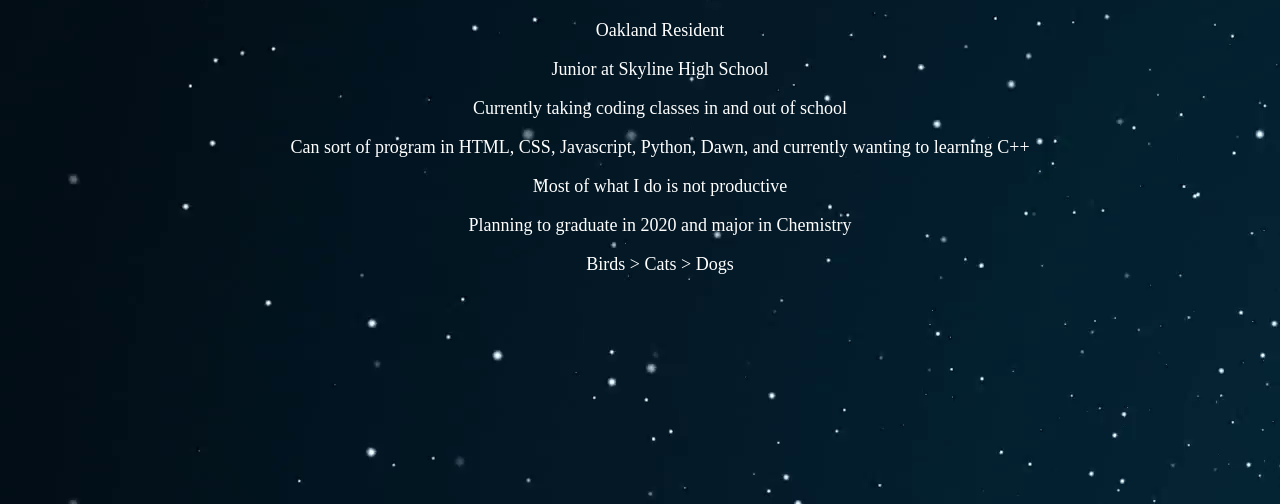
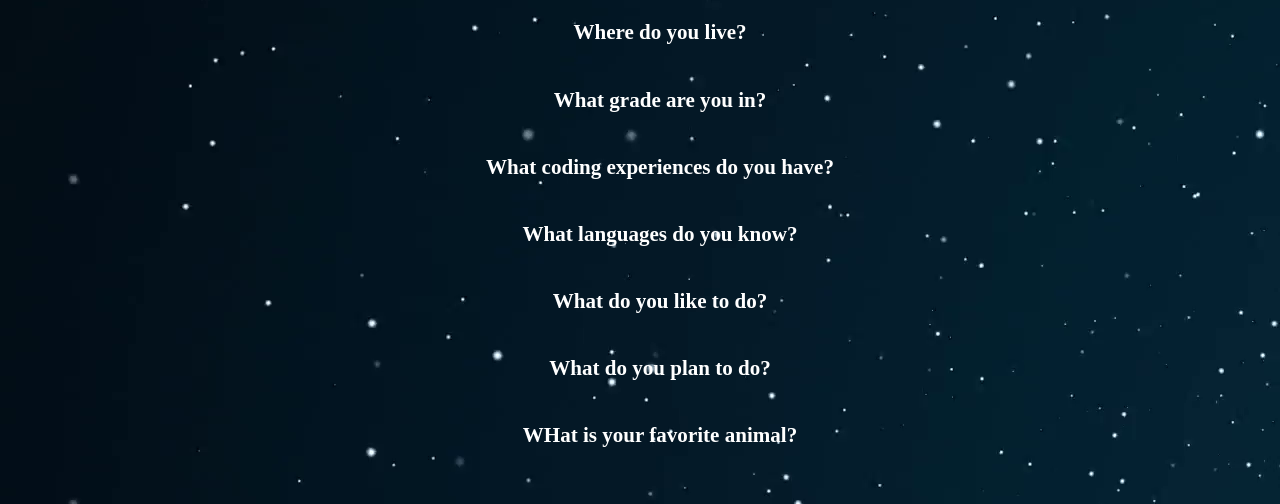
Before and after one commit to LordTea/devlab1, a plain HTML site: page about.html in a window 1280 px wide. Shown: the part 296-800 px from the top of the page. Drawn offline with Linux system fonts and the light colour scheme.

Commit message:
Added more css to make it look nicer

```diff
--- a/about.html
+++ b/about.html
@@ -22,13 +22,26 @@
         <h1> A Bit About Me </h1>
         <ul>
 
-        <p class="answers"> Oakland Resident </p>
-        <p class="answers"> Junior at Skyline High School </p>
-        <p class="answers"> Currently taking coding classes in and out of school </p>
-        <p class="answers"> Can sort of program in HTML, CSS, Javascript, Python, Dawn, and currently wanting to learning C++</li>
-        <p class="answers"> Most of what I do is not productive </p>
-        <p class="answers"> Planning to graduate in 2020 and major in Chemistry </p>
-        <p class="answers"> Birds > Cats > Dogs </p>
+        <h3>Where do you live?</h3>
+        <p class="answers"> I am an Oakland Resident </p>
+
+        <h3>What grade are you in?</h3>
+        <p class="answers"> I am Junior at Skyline High School </p>
+
+        <h3>What coding experiences do you have?</h3>
+        <p class="answers"> I am currently taking coding classes in and out of school </p>
+
+        <h3>What languages do you know?</h3>
+        <p class="answers"> I can of program in HTML, CSS, Javascript, Python, Dawn, and am currently wanting to learning C++</li>
+
+        <h3>What do you like to do?</h3>
+        <p class="answers"> I enjoy solving problems and discovering solutions</p>
+
+        <h3>What do you plan to do?</h3>
+        <p class="answers"> I plan to graduate in 2020 and major in Chemistry </p>
+
+        <h3>WHat is your favorite animal?</h3>
+        <p class="answers"> I love birds. </p>
         </ul>
     </body>
 </html>
--- a/extra.css
+++ b/extra.css
@@ -13,6 +13,7 @@ h1 {
 
 h1:hover {
     color: green;
+    text-shadow: 5px 5px 5px blue;
 }
 
 .row{
@@ -52,3 +53,16 @@ h1:hover {
     margin: auto;
     width:50%;
 }
+
+.answers {
+    font-size: 0px;
+    transition: font-size 2s;
+}
+
+h3:hover{
+    color:red;
+}
+
+h3:hover + .answers{
+    font-size: 20px;
+}
--- a/style.css
+++ b/style.css
@@ -49,6 +49,7 @@ body {
     margin-top:5px;
     margin-bottom:5px;
     background-color: transparent;
+    text-shadow: 5px 5px 5px black;
 }
 .aboutme{
     width: 80%;
```
Also changed, not shown: hobbies.html (+1 -1 lines).
